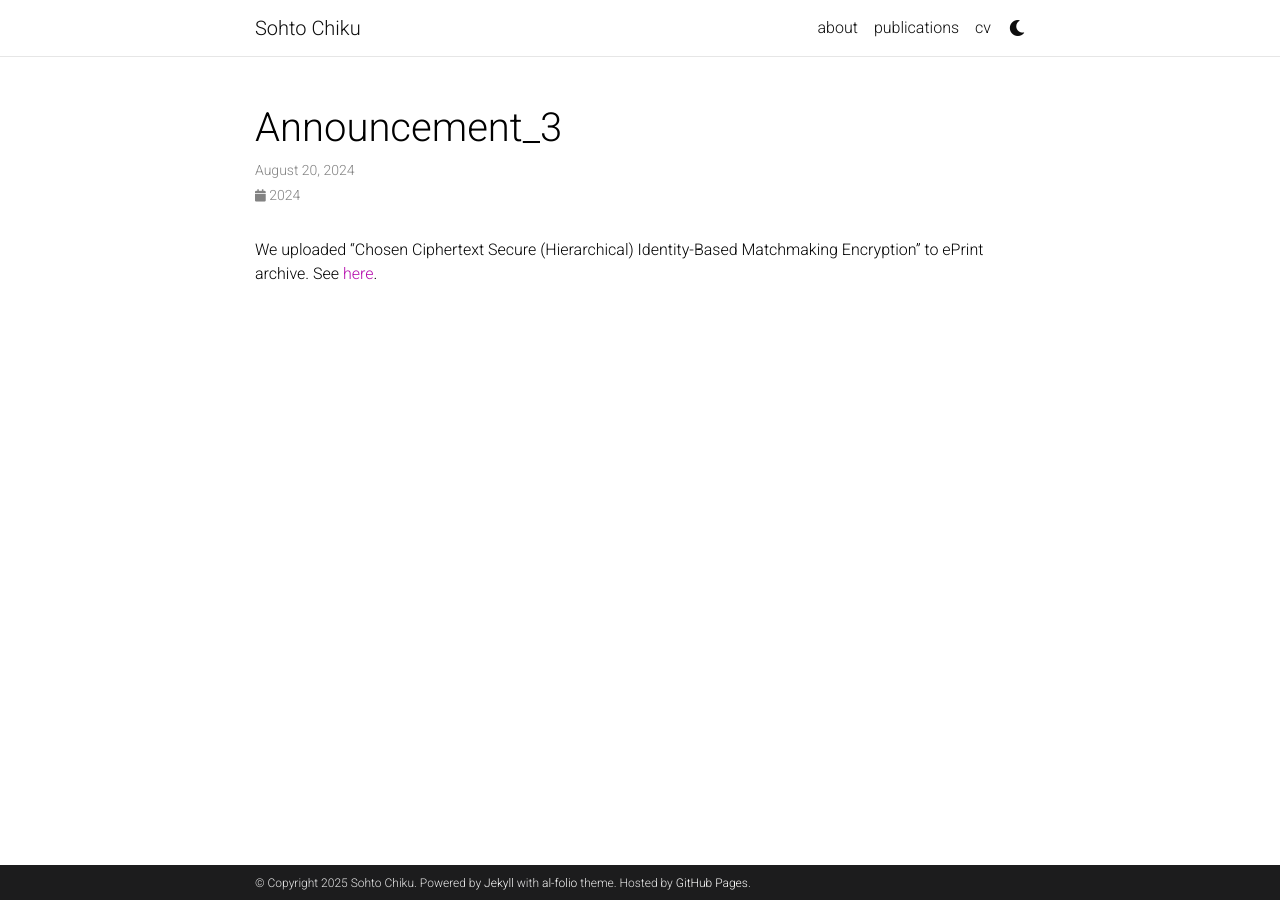
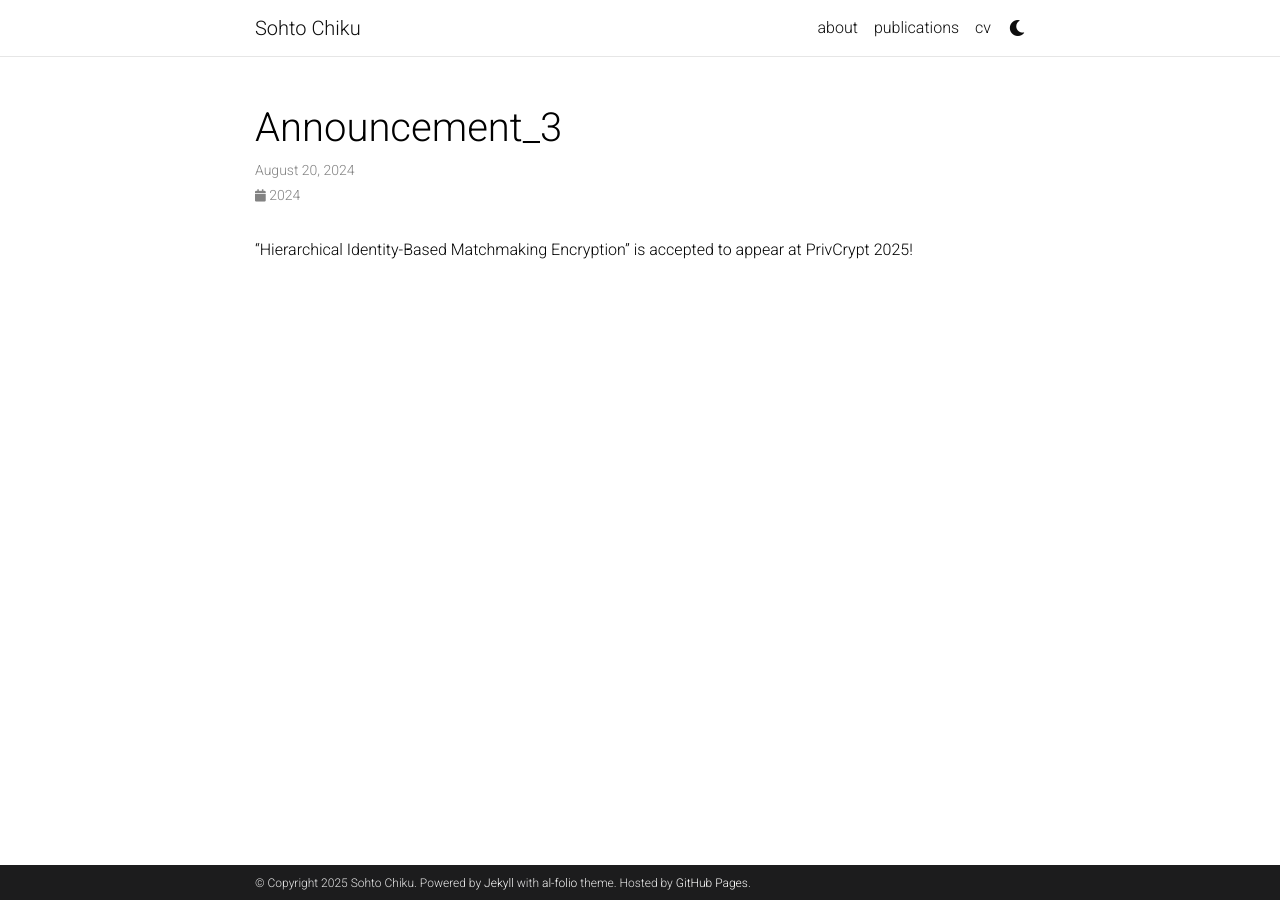
Before and after one commit to csort99/csort99.github.io, a Jekyll site: the page built from _news/announcement_3.md, in a window 1280 px wide. Built offline with Jekyll 4.4.1, drawn with Linux system fonts in a browser that asks for light colours; comment, search, counter and statistics services are not loaded; a style sheet for code colours, icons or effects is not loaded.

Commit message:
Update announcement_3.md

```diff
--- a/_news/announcement_3.md
+++ b/_news/announcement_3.md
@@ -4,4 +4,4 @@ date: 2024-08-20
 inline: true
 ---
 
-We uploaded “Chosen Ciphertext Secure (Hierarchical) Identity-Based Matchmaking Encryption” to ePrint archive. See [here](https://eprint.iacr.org/2024/1292).
+“Hierarchical Identity-Based Matchmaking Encryption” is accepted to appear at PrivCrypt 2025!
```
